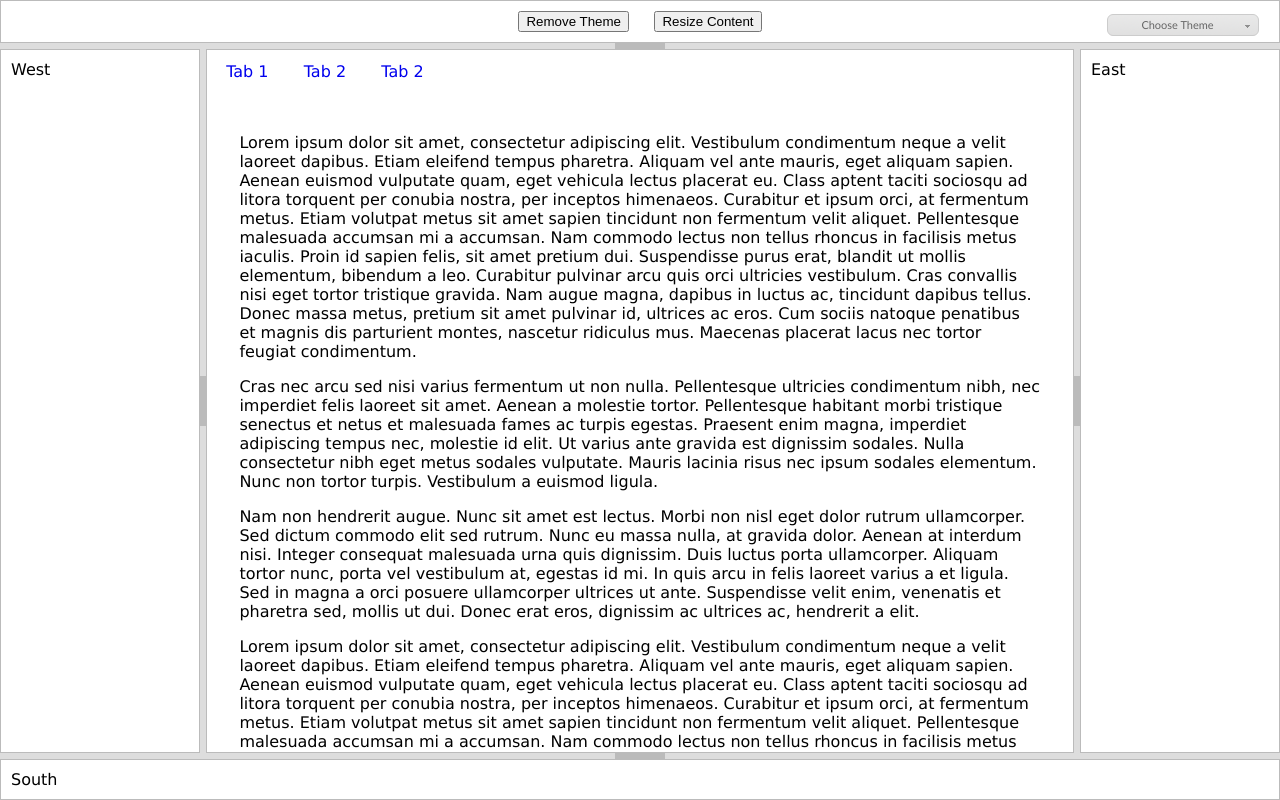
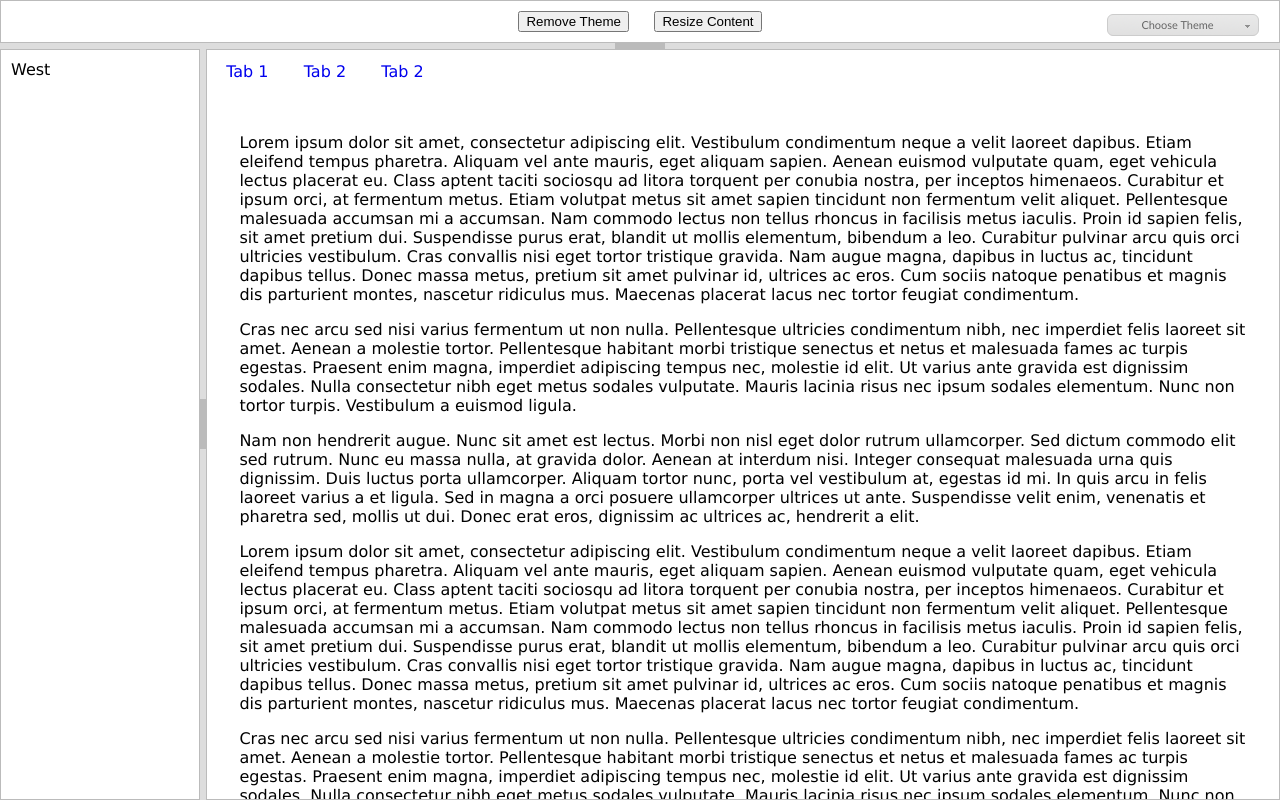
Before and after one commit to cottley/remipedia, a plain HTML site: page dist/index.html in a window 1280 px wide. Drawn offline with Linux system fonts and the light colour scheme.

Commit message:
Changed layout

```diff
--- a/dist/index.html
+++ b/dist/index.html
@@ -62,9 +62,9 @@
 
 <div class="ui-layout-west"> West </div>
 
-<div class="ui-layout-east"> East </div>
+<!-- div class="ui-layout-east"> East </div -->
 
-<div class="ui-layout-south"> South </div>
+<!-- div class="ui-layout-south"> South </div -->
 
 <div class="ui-layout-center">
 	<UL>
```
